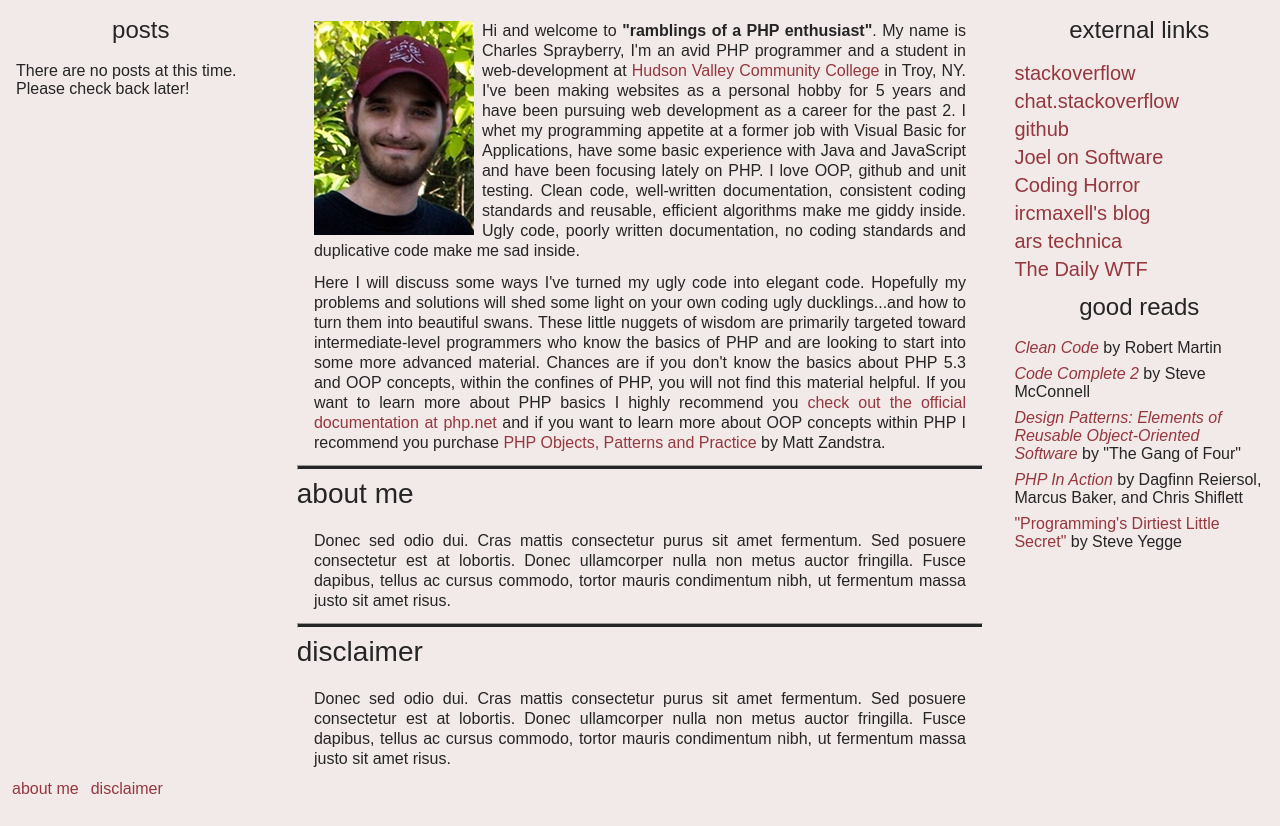
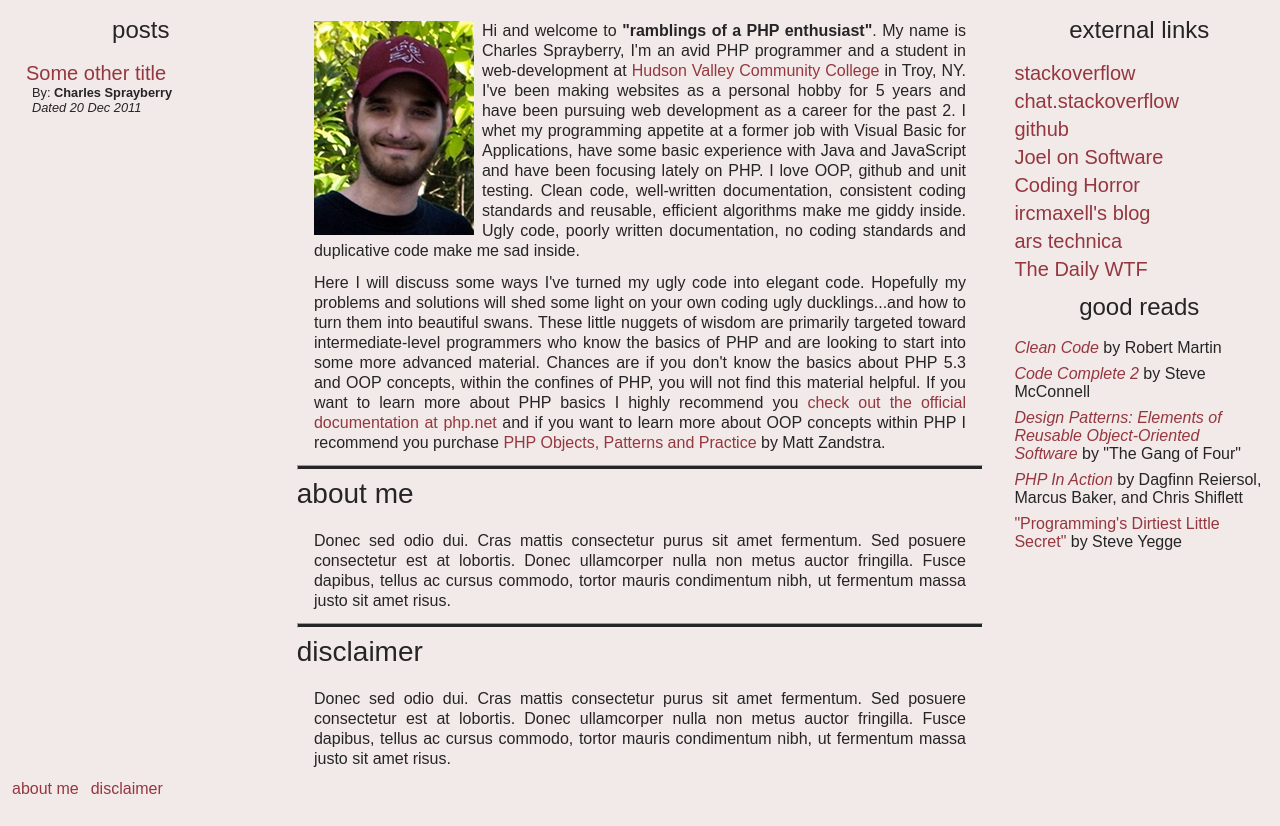
Before and after one commit to cspray/archived-blog, a Jekyll site: the page built from index.html, in a window 1280 px wide, cut to the strip 95-921 px from the top of the page. Built offline with Jekyll 4.4.1, drawn with Linux system fonts in a browser that asks for light colours.

Commit message:
UPD moving size out into a variable

```diff
--- a/_layouts/default.html
+++ b/_layouts/default.html
@@ -35,7 +35,8 @@
                 	<div id="post-navigation">
 						<h3>posts</h3>
 	                    <ul class="navigation-menu vertical-list">
-	                    {% if site.posts | size === 0 %}
+	                    {% assign numposts = site.posts | size %}
+	                    {% if numposts == 0 %}
 	                    	<li>There are no posts at this time.  Please check back later!</li>
 	                    {% else %}
 	    	                {% for post in site.posts %}
```
